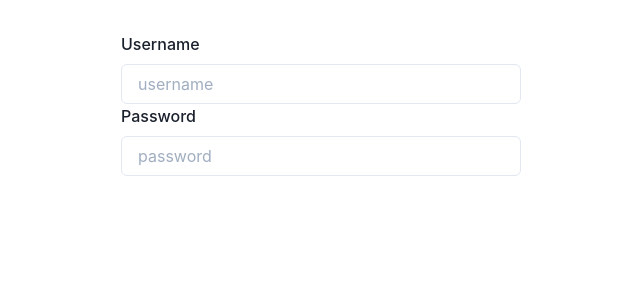
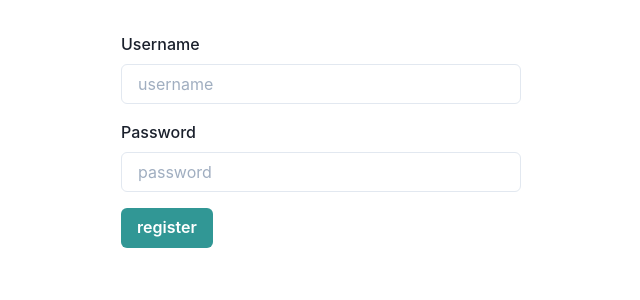
Before and after one commit to stopatinfinity/end-to-end, a Next.js app in the folder ui/: page /register in a window 1280 px wide. Shown: the top 300 px of the page, without its empty margins (319-959 px from the left). Built offline with nearby package versions, Linux system fonts and the light colour scheme.

Commit message:
add submit button

```diff
--- a/ui/src/components/InputField.tsx
+++ b/ui/src/components/InputField.tsx
@@ -5,15 +5,14 @@ import { FormControl, FormLabel, Input, FormErrorMessage } from '@chakra-ui/reac
 type InputFieldProps = InputHTMLAttributes<HTMLInputElement> & {
     name: string;
     label: string;
-    placeholder: string;
 };
 
-export const InputField: React.FC<InputFieldProps> = (props) => {
+export const InputField: React.FC<InputFieldProps> = ({label, size: _, ...props}) => {
     const [field, {error}] = useField(props);
     return (
         <FormControl isInvalid={!!error}>
-            <FormLabel htmlFor={field.name}>{props.label}</FormLabel>
-            <Input {...field} id={field.name} placeholder={props.placeholder} />
+            <FormLabel htmlFor={field.name}>{label}</FormLabel>
+            <Input {...field} {...props} id={field.name} />
                 {error ? <FormErrorMessage>{error}</FormErrorMessage> : null}
         </FormControl>
     );
--- a/ui/src/pages/register.tsx
+++ b/ui/src/pages/register.tsx
@@ -1,6 +1,6 @@
 import React from 'react';
 import { Formik, Form } from 'formik'
-import { FormControl, FormLabel, Input, FormErrorMessage } from '@chakra-ui/react';
+import { FormControl, FormLabel, Input, FormErrorMessage, Box, Button } from '@chakra-ui/react';
 import { Wrapper } from '../components/Wrapper';
 import { InputField } from '../components/InputField';
 
@@ -8,27 +8,37 @@ interface registerProps {
 
 };
 
-const Register: React.FC<registerProps> = ({}) => {
+const Register: React.FC<registerProps> = ({ }) => {
     return (
         <Wrapper variant='small'>
-            <Formik initialValues={{username: '', password: ""}}
-            onSubmit={(values)=>{
+            <Formik initialValues={{ username: '', password: "" }}
+                onSubmit={(values) => {
                     console.log(values);
                 }}>
                 {
-                    ({values, handleChange}) => (
+                    ({ isSubmitting }) => (
                         <Form>
                             <InputField
                                 name='username'
                                 placeholder="username"
                                 label="Username"
                             />
+                            <Box mt={4}>
                                 <InputField
                                     name='password'
                                     placeholder="password"
                                     label="Password"
                                     type="password"
                                 />
+                            </Box>
+                            <Button
+                                mt={4}
+                                type="submit"
+                                isLoading={isSubmitting}
+                                colorScheme="teal"
+                            >
+                                register
+                            </Button>
                         </Form>
                     )
                 }
```
Lines whose indentation alone changed are shown as unchanged.
